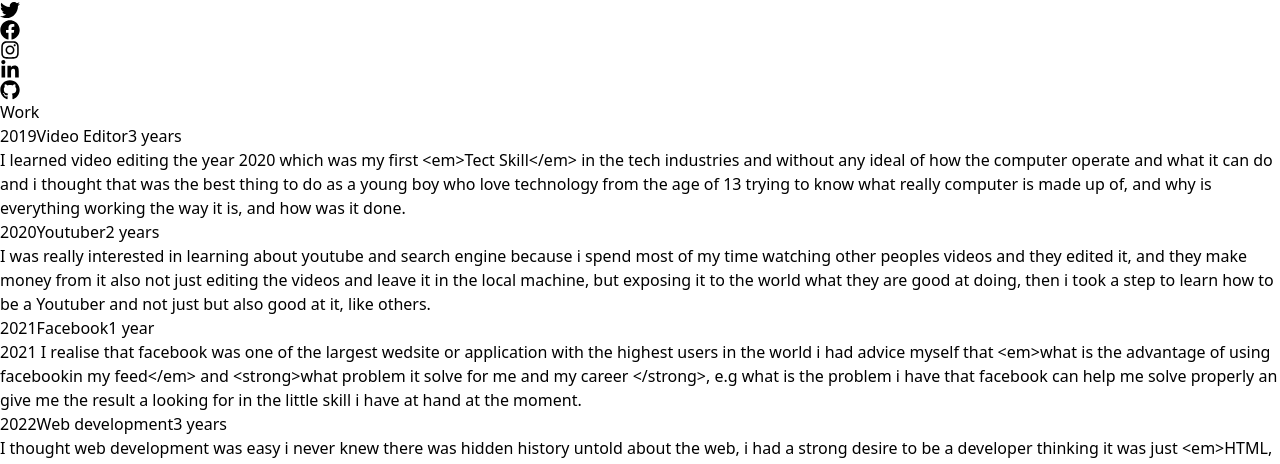
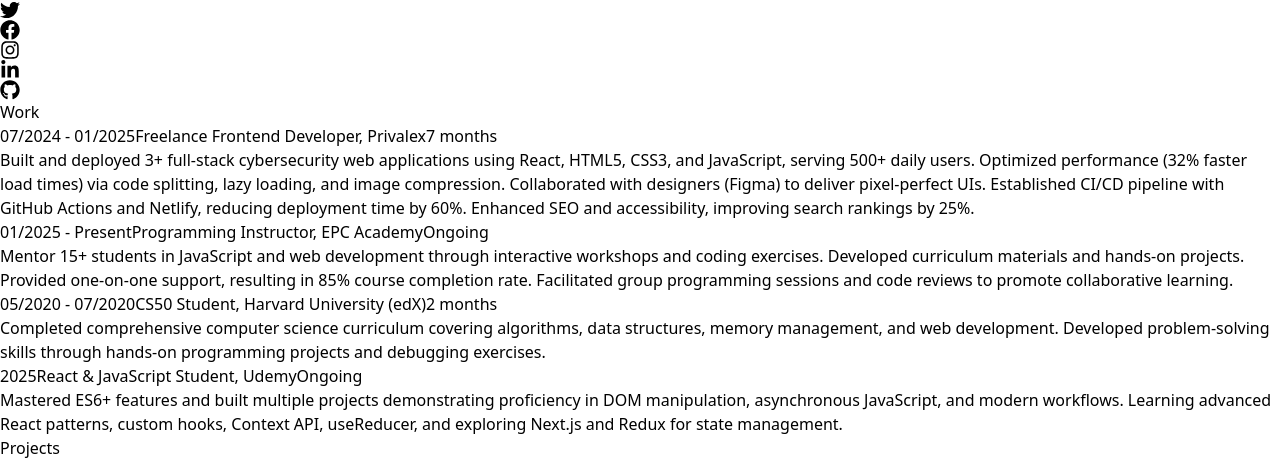
Before and after one commit to Miraclepininee/react-personal-portfolio, a React (Vite) app: page / in a window 1280 px wide. Shown: the part 488-952 px from the top of the page. Built offline with nearby package versions, Linux system fonts and the light colour scheme.

Commit message:
Updating my work Section

```diff
--- a/src/components/Work.jsx
+++ b/src/components/Work.jsx
@@ -3,29 +3,32 @@
 
 const data = [
   {
-    year: 2019,
-    title: 'Video Editor',
-    duration: '3 years',
+    year: "07/2024 - 01/2025",
+    title: 'Freelance Frontend Developer, Privalex',
+    duration: '7 months',
     details:
-      'I learned video editing the year 2020 which was my first <em>Tect Skill</em> in the tech industries and without any ideal of how the computer operate and what it can do and i thought that was the best thing to do as a young boy who love technology from the age of 13 trying to know what really computer is made up of, and why is everything working the way it is, and how was it done.'
+      'Built and deployed 3+ full-stack cybersecurity web applications using React, HTML5, CSS3, and JavaScript, serving 500+ daily users. Optimized performance (32% faster load times) via code splitting, lazy loading, and image compression. Collaborated with designers (Figma) to deliver pixel-perfect UIs. Established CI/CD pipeline with GitHub Actions and Netlify, reducing deployment time by 60%. Enhanced SEO and accessibility, improving search rankings by 25%.'
   },
   {
-    year: 2020,
-    title: 'Youtuber',
-    duration: '2 years',
-    details: 'I was really interested in learning about youtube and search engine because i spend most of my time watching other peoples videos and they edited it, and they make money from it also not just editing the videos and leave it in the local machine, but exposing it to the world what they are good at doing, then i took a step to learn how to be a Youtuber and not just but also good at it, like others. '
+    year: "01/2025 - Present",
+    title: 'Programming Instructor, EPC Academy',
+    duration: 'Ongoing',
+    details:
+      'Mentor 15+ students in JavaScript and web development through interactive workshops and coding exercises. Developed curriculum materials and hands-on projects. Provided one-on-one support, resulting in 85% course completion rate. Facilitated group programming sessions and code reviews to promote collaborative learning.'
   },
   {
-    year: 2021,
-    title: 'Facebook',
-    duration: '1 year',
-    details: '2021 I realise that facebook was one of the largest wedsite or application with the highest users in the world i had advice myself that <em>what is the advantage of using facebookin my feed</em> and <strong>what problem it solve for me and my career </strong>, e.g what is the problem i have that facebook can help me solve properly an give me the result a looking for in the little skill i have at hand at the moment.'
+    year: "05/2020 - 07/2020",
+    title: 'CS50 Student, Harvard University (edX)',
+    duration: '2 months',
+    details:
+      'Completed comprehensive computer science curriculum covering algorithms, data structures, memory management, and web development. Developed problem-solving skills through hands-on programming projects and debugging exercises.'
   },
   {
-    year: 2022,
-    title: 'Web development',
-    duration: '3 years',
-    details: 'I thought web development was easy i never knew there was hidden history untold about the web, i had a strong desire to be a developer thinking it was just <em>HTML, CSS, JAVASCRIPT </em>that was needed and nothing more until i finish html, css, javascript, and i was introduce to node.js i was like what i happening and what is this thing called node self from no where  and is this even use for, and at this stage i recieve a laptop on the process of consistent practice on a sunday night when i was going out of the door post my laptop bag cut and my laptop was inside everythng hit the ground, the screen went blank'
+    year: "2025",
+    title: 'React & JavaScript Student, Udemy',
+    duration: 'Ongoing',
+    details:
+      'Mastered ES6+ features and built multiple projects demonstrating proficiency in DOM manipulation, asynchronous JavaScript, and modern workflows. Learning advanced React patterns, custom hooks, Context API, useReducer, and exploring Next.js and Redux for state management.'
   }
 ]
 const Work = () => {
```
